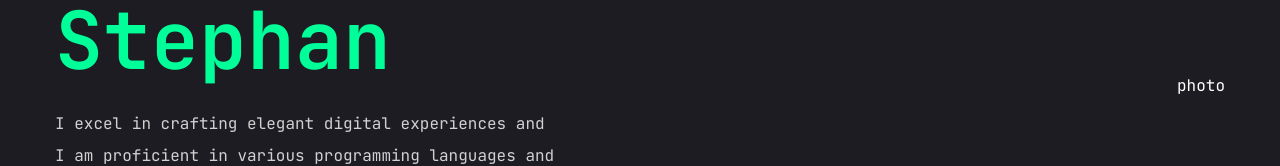
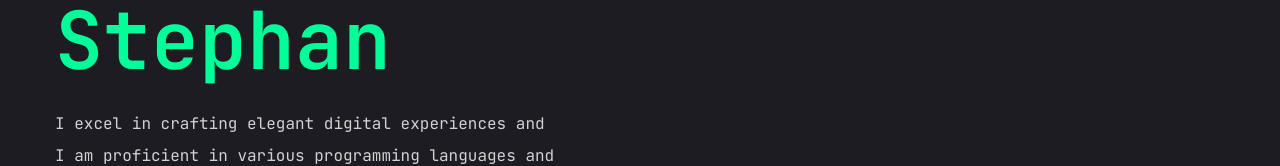
Before and after one commit to StephanBegins/Nextjsportfolio, a Next.js app: page / in a window 1280 px wide. Shown: the part 296-462 px from the top of the page. Built offline with nearby package versions, Linux system fonts and the light colour scheme.

Commit message:
Normalize line endings

```diff
--- a/app/page.jsx
+++ b/app/page.jsx
@@ -13,7 +13,7 @@ const Home = () => {
           <div className="text-center xl:text-left">
             <span className="text-xl">Data Scientist</span>
             <h1 className="h1 mb-6">
-              Hello I'm <br /><span className="text-accent">Stephan</span>
+              Hello I&apos;m <br /><span className="text-accent">Stephan</span>
             </h1>
             <p className="max-w-[500px] mb-9 text-white/80">
               I excel in crafting elegant digital experiences and I am proficient in various programming languages and technologies.
@@ -30,8 +30,6 @@ const Home = () => {
               </div>
             </div>
           </div>
-          {/* text */}
-          <div>photo</div>
         </div>
       </div>
     </section>
```
